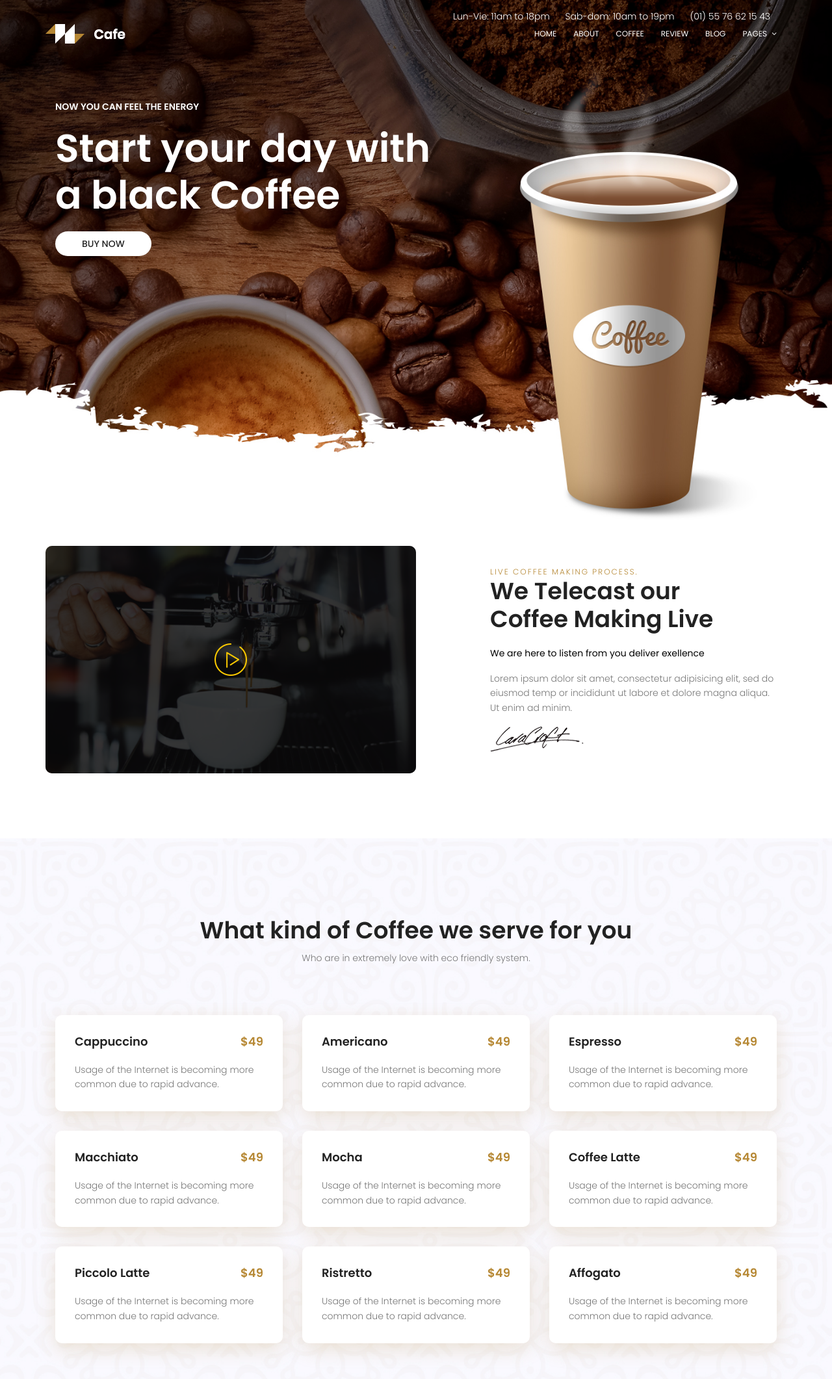
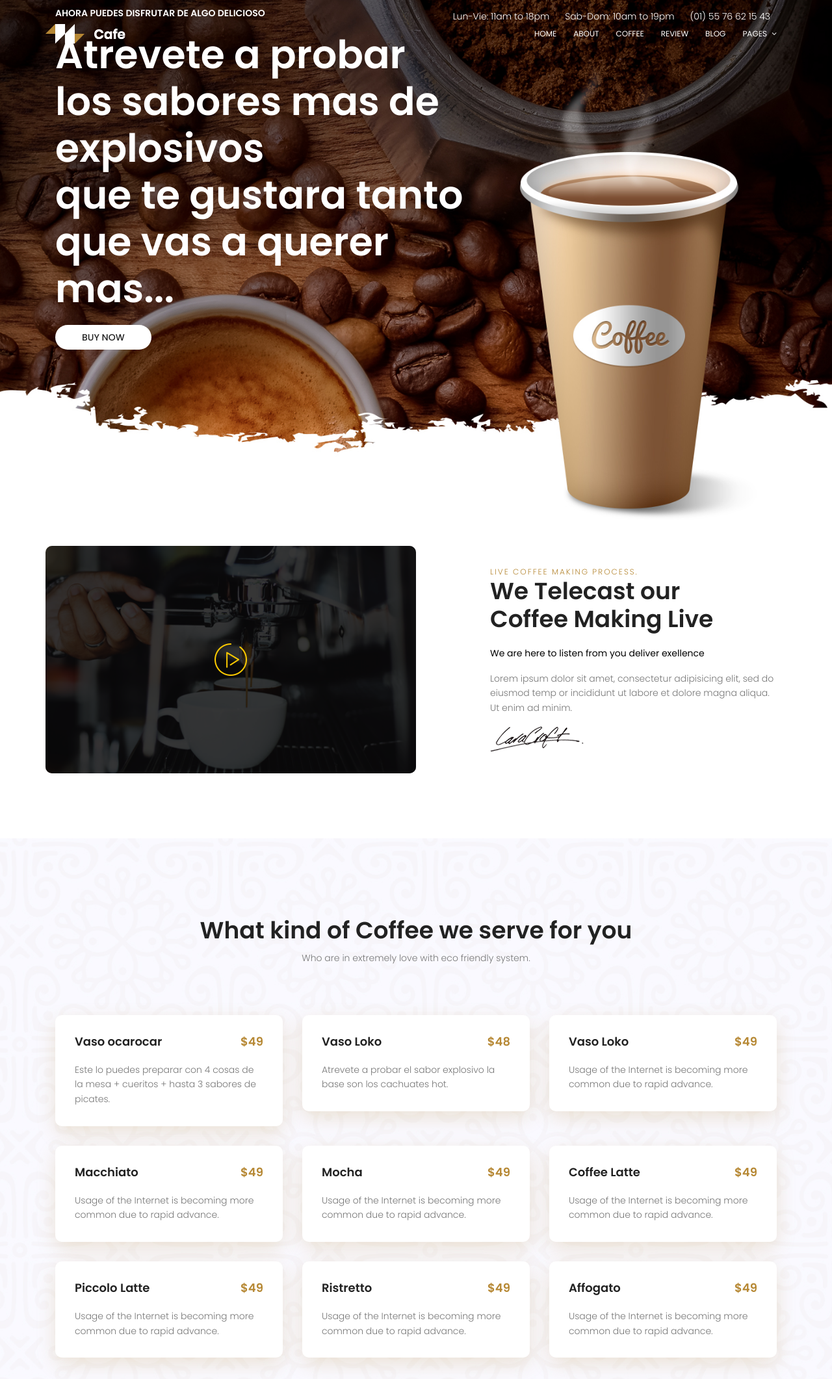
Before and after one commit to otolentino/git-ocaroca-com, a plain HTML site: page index.html in a window 1280 px wide. Shown: the top 2122 px of the page at 65% size. Drawn offline with nearby package versions, Linux system fonts and the light colour scheme; some packages are replaced by stand-ins of ours.

Commit message:
modificación de leyendas 30072023

```diff
--- a/index.html
+++ b/index.html
@@ -14,7 +14,7 @@
 		<!-- meta character set -->
 		<meta charset="UTF-8">
 		<!-- Site Title -->
-		<title>Coffee</title>
+		<title>ocarocar</title>
 
 		<link href="https://fonts.googleapis.com/css?family=Poppins:100,200,400,300,500,600,700" rel="stylesheet">
 			<!--
@@ -41,7 +41,7 @@
 				  						Lun-Vie: 11am to 18pm
 				  					</li>
 				  					<li>
-				  						Sab-dom: 10am to 19pm
+				  						Sab-Dom: 10am to 19pm
 				  					</li>
 				  					<li>
 				  						<a href="tel:(01) 55 76 62 15 43">(01) 55 76 62 15 43</a>
@@ -81,10 +81,10 @@
 				<div class="container">
 					<div class="row fullscreen d-flex align-items-center justify-content-start">
 						<div class="banner-content col-lg-7">
-							<h6 class="text-white text-uppercase">Now you can feel the Energy</h6>
+							<h6 class="text-white text-uppercase">AHORA PUEDES DISFRUTAR DE ALGO DELICIOSO</h6>
 							<h1>
-								Start your day with <br>
-								a black Coffee
+								Atrevete a probar los sabores mas de explosivos <br>
+								que te gustara tanto que vas a querer mas...
 							</h1>
 							<a href="#" class="primary-btn text-uppercase">Buy Now</a>
 						</div>
@@ -131,33 +131,33 @@
 						<div class="col-lg-4">
 							<div class="single-menu">
 								<div class="title-div justify-content-between d-flex">
-									<h4>Cappuccino</h4>
+									<h4>Vaso ocarocar</h4>
 									<p class="price float-right">
 										$49
 									</p>
 								</div>
 								<p>
-									Usage of the Internet is becoming more common due to rapid advance.
+									Este lo puedes preparar con 4 cosas de la mesa + cueritos + hasta 3 sabores de picates.
 								</p>
 							</div>
 						</div>
 						<div class="col-lg-4">
 							<div class="single-menu">
 								<div class="title-div justify-content-between d-flex">
-									<h4>Americano</h4>
+									<h4>Vaso Loko</h4>
 									<p class="price float-right">
-										$49
+										$48
 									</p>
 								</div>
 								<p>
-									Usage of the Internet is becoming more common due to rapid advance.
+									Atrevete a probar el sabor explosivo la base son los cachuates hot.
 								</p>
 							</div>
 						</div>
 						<div class="col-lg-4">
 							<div class="single-menu">
 								<div class="title-div justify-content-between d-flex">
-									<h4>Espresso</h4>
+									<h4>Vaso Loko</h4>
 									<p class="price float-right">
 										$49
 									</p>
```
